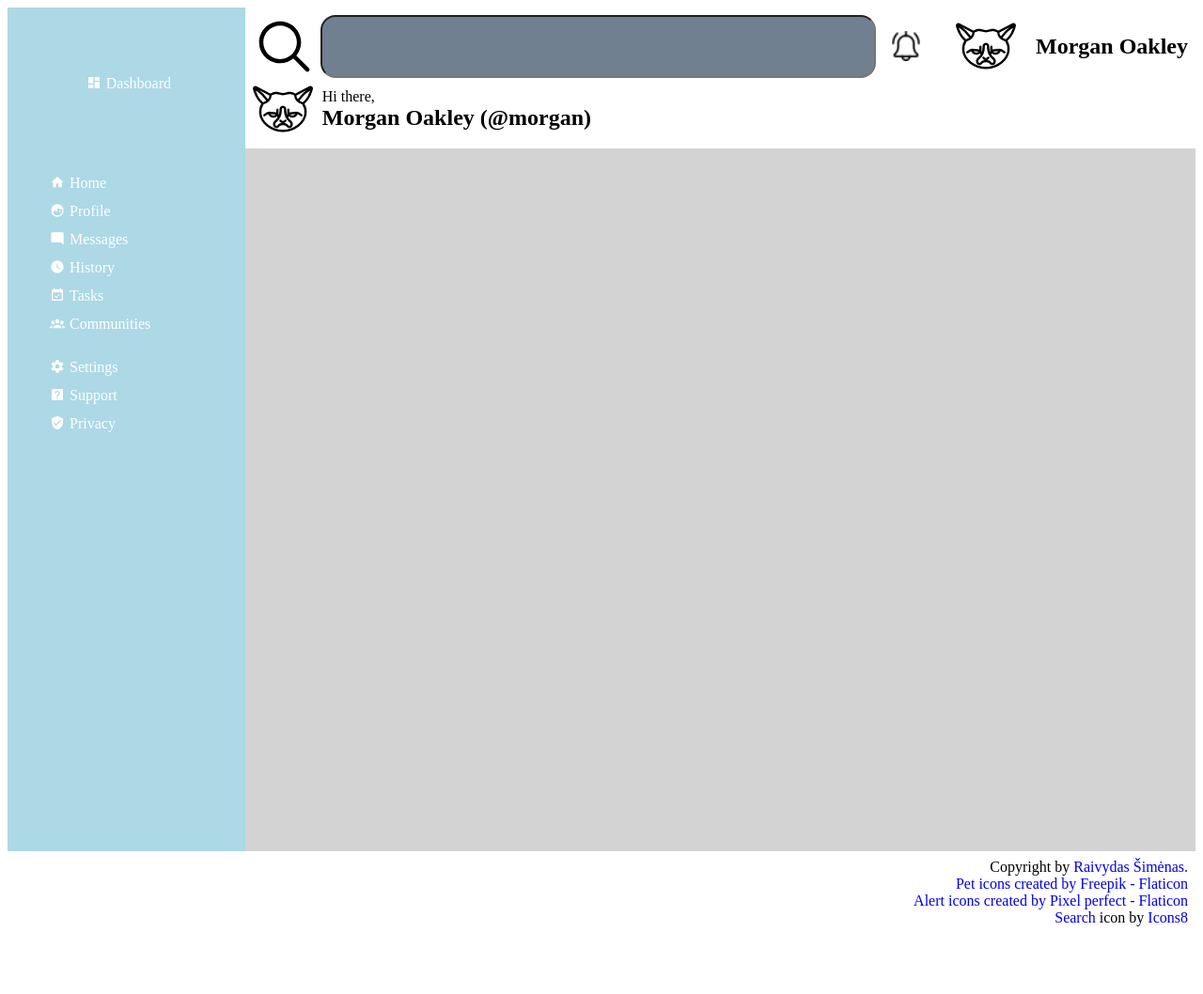
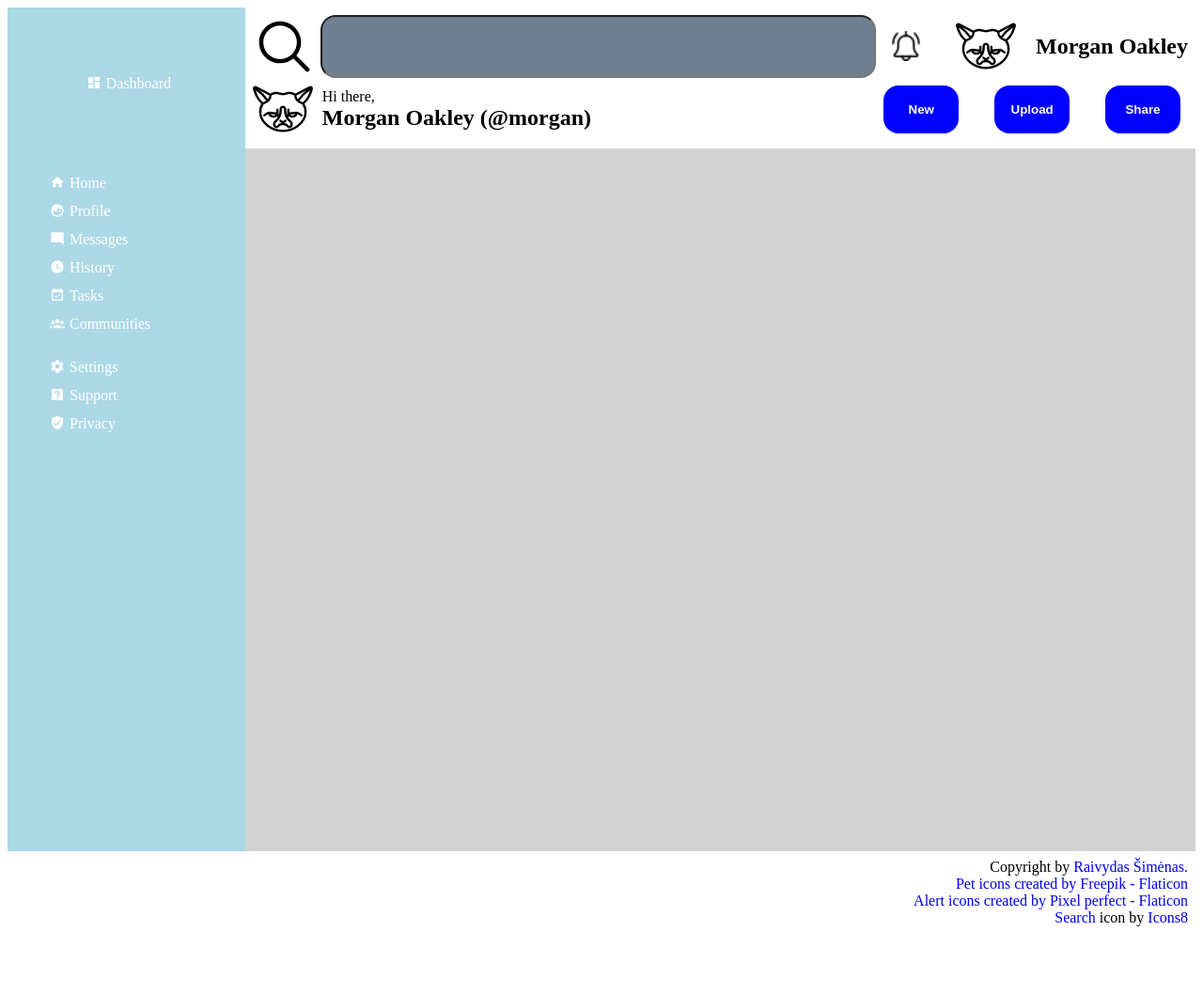
Before and after one commit to raivydassimenas/admin-dashboard, a plain HTML site: page index.html in a window 1280 px wide. Shown: the whole page at 94% size. Drawn offline with Linux system fonts and the light colour scheme.

Commit message:
Add top right buttons

```diff
--- a/index.html
+++ b/index.html
@@ -22,7 +22,11 @@
                 <h2>Morgan Oakley</h2>
             </div>
             <div class="user-info"><img src="./static/grumpy-cat.png"><span>Hi there,<br><span class="user-name">Morgan Oakley (@morgan)</span></span></div>
-            <div class="buttons"></div>
+            <div class="buttons">
+                <button class="btn-top">New</button>
+                <button class="btn-top">Upload</button>
+                <button class="btn-top">Share</button>
+            </div>
         </header>
         <aside>
             <div class="branding"><img src="./static/view-dashboard.svg" alt="Dashboard">Dashboard</div>
--- a/styles.css
+++ b/styles.css
@@ -85,7 +85,20 @@ header {
 }
 
 .buttons {
+    display: flex;
+    justify-content: space-between;
+    padding: 0.5rem;
+}
 
+.btn-top {
+    border-radius: 1rem;
+    background-color: #0000ff;
+    color: #ffffff;
+    border: none;
+    text-align: center;
+    text-decoration: none;
+    font-weight: bold;
+    width: 5rem;
 }
 
 .main-content {
```
